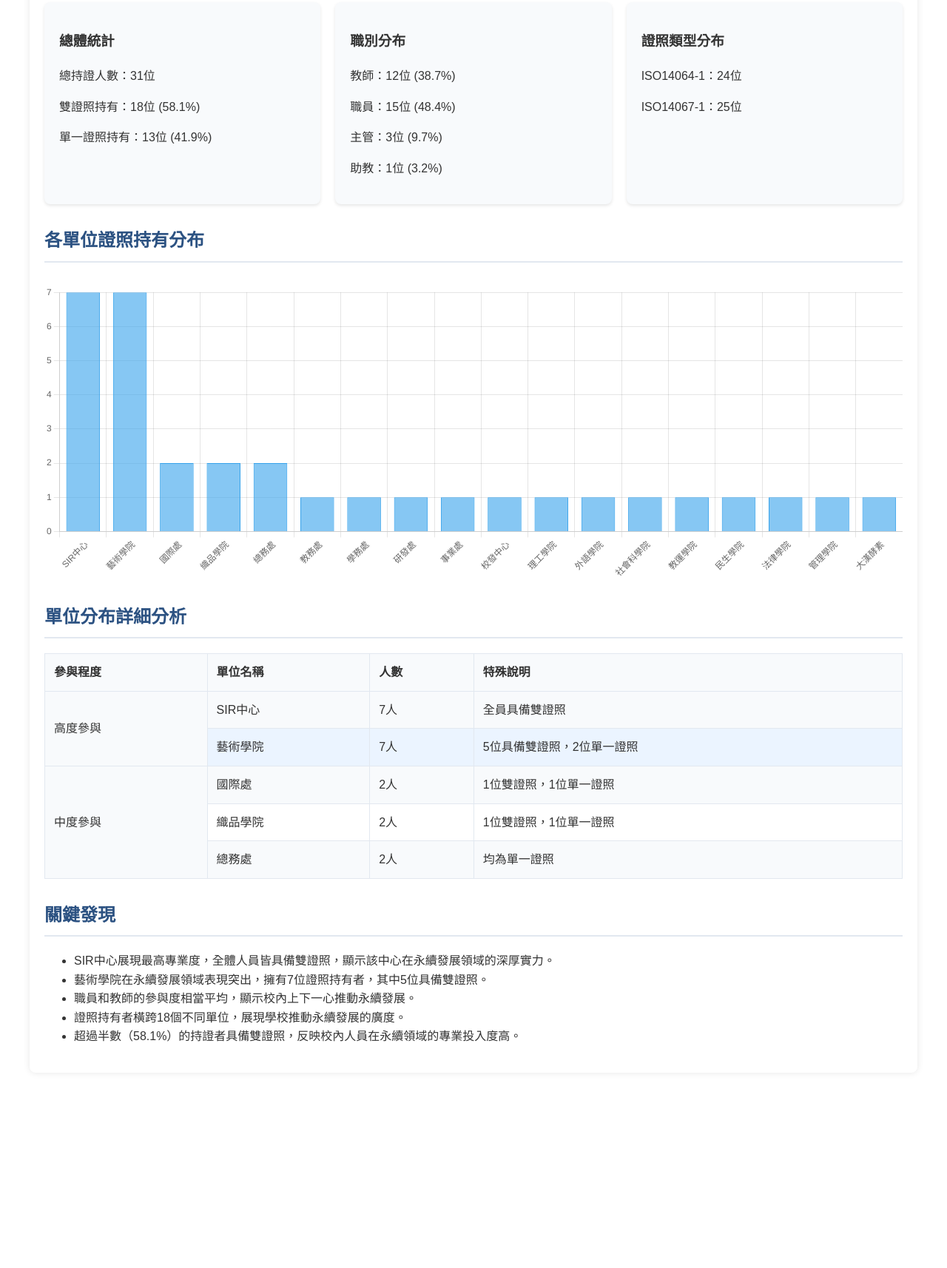
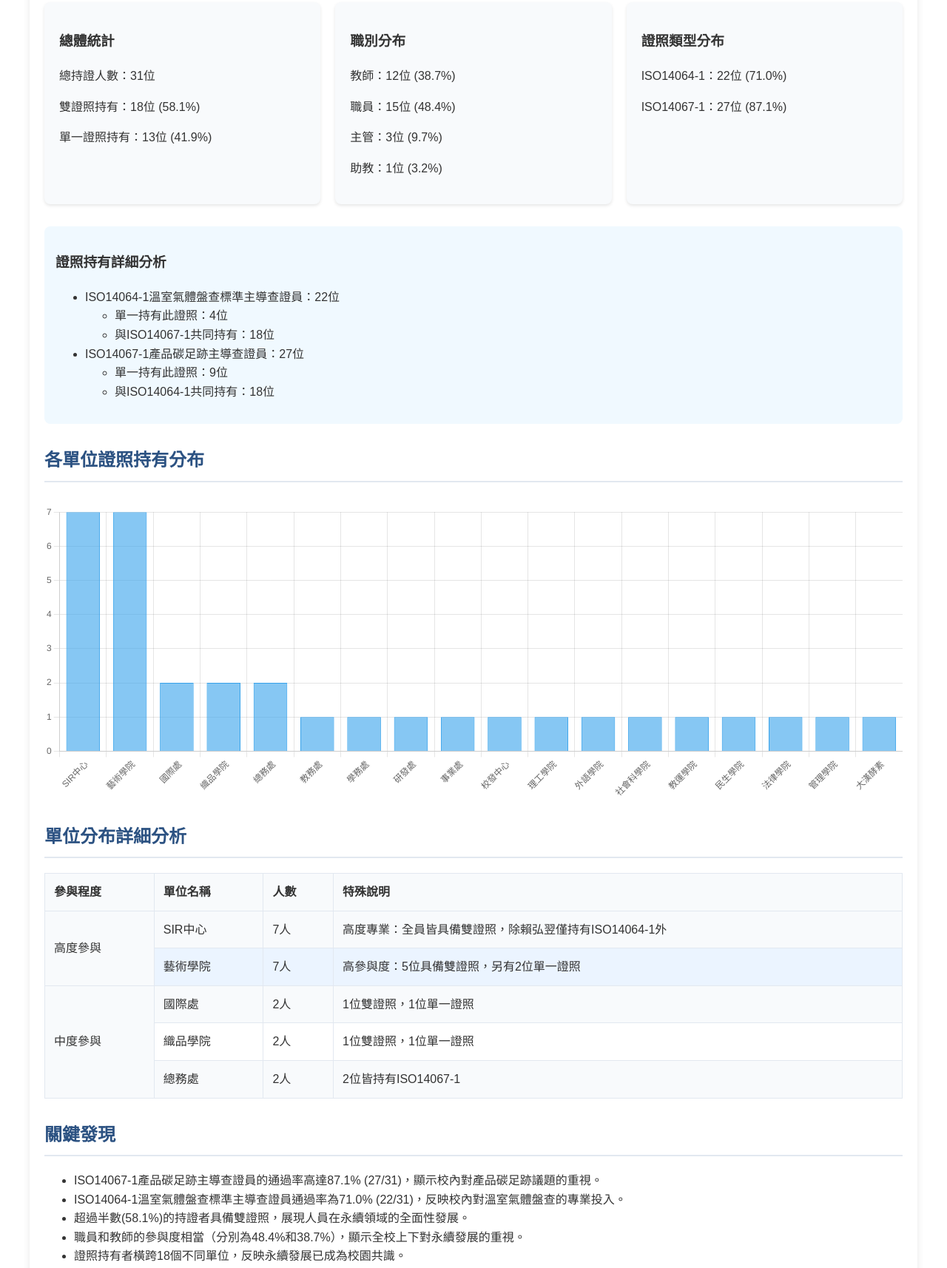
Before and after one commit to fred1357944/analysisforlicense, a plain HTML site: page index.html in a window 1280 px wide. Shown: the part 140-1854 px from the top of the page at 74% size. Before the commit the page ends 1630 px from the top, so only its background shows below. Drawn offline with nearby package versions, Linux system fonts and the light colour scheme.

Commit message:
renew dat

```diff
--- a/index.html
+++ b/index.html
@@ -69,8 +69,14 @@
       .highlight {
         background-color: #ebf4ff;
       }
+      .cert-detail {
+        margin-top: 20px;
+        padding: 15px;
+        background-color: #f0f9ff;
+        border-radius: 8px;
+      }
       .footer {
-        text-align: center;
+        text-align: right;
         color: #718096;
         margin-top: 40px;
         padding-top: 20px;
@@ -98,9 +104,29 @@
         </div>
         <div class="stat-box">
           <h3>證照類型分布</h3>
-          <p>ISO14064-1：24位</p>
-          <p>ISO14067-1：25位</p>
+          <p>ISO14064-1：22位 (71.0%)</p>
+          <p>ISO14067-1：27位 (87.1%)</p>
         </div>
+      </div>
+
+      <div class="cert-detail">
+        <h3>證照持有詳細分析</h3>
+        <ul>
+          <li>
+            ISO14064-1溫室氣體盤查標準主導查證員：22位
+            <ul>
+              <li>單一持有此證照：4位</li>
+              <li>與ISO14067-1共同持有：18位</li>
+            </ul>
+          </li>
+          <li>
+            ISO14067-1產品碳足跡主導查證員：27位
+            <ul>
+              <li>單一持有此證照：9位</li>
+              <li>與ISO14064-1共同持有：18位</li>
+            </ul>
+          </li>
+        </ul>
       </div>
 
       <h2>各單位證照持有分布</h2>
@@ -120,12 +146,12 @@
           <td rowspan="2">高度參與</td>
           <td>SIR中心</td>
           <td>7人</td>
-          <td>全員具備雙證照</td>
+          <td>高度專業：全員皆具備雙證照，除賴弘翌僅持有ISO14064-1外</td>
         </tr>
         <tr class="highlight">
           <td>藝術學院</td>
           <td>7人</td>
-          <td>5位具備雙證照，2位單一證照</td>
+          <td>高參與度：5位具備雙證照，另有2位單一證照</td>
         </tr>
         <tr>
           <td rowspan="3">中度參與</td>
@@ -141,24 +167,32 @@
         <tr>
           <td>總務處</td>
           <td>2人</td>
-          <td>均為單一證照</td>
+          <td>2位皆持有ISO14067-1</td>
         </tr>
       </table>
 
       <h2>關鍵發現</h2>
       <ul>
         <li>
-          SIR中心展現最高專業度，全體人員皆具備雙證照，顯示該中心在永續發展領域的深厚實力。
+          ISO14067-1產品碳足跡主導查證員的通過率高達87.1%
+          (27/31)，顯示校內對產品碳足跡議題的重視。
         </li>
         <li>
-          藝術學院在永續發展領域表現突出，擁有7位證照持有者，其中5位具備雙證照。
+          ISO14064-1溫室氣體盤查標準主導查證員通過率為71.0%
+          (22/31)，反映校內對溫室氣體盤查的專業投入。
         </li>
-        <li>職員和教師的參與度相當平均，顯示校內上下一心推動永續發展。</li>
-        <li>證照持有者橫跨18個不同單位，展現學校推動永續發展的廣度。</li>
         <li>
-          超過半數（58.1%）的持證者具備雙證照，反映校內人員在永續領域的專業投入度高。
+          超過半數(58.1%)的持證者具備雙證照，展現人員在永續領域的全面性發展。
         </li>
+        <li>
+          職員和教師的參與度相當（分別為48.4%和38.7%），顯示全校上下對永續發展的重視。
+        </li>
+        <li>證照持有者橫跨18個不同單位，反映永續發展已成為校園共識。</li>
       </ul>
+
+      <div class="footer">
+        <p>製表日期：2024年12月19日</p>
+      </div>
     </div>
 
     <script>
```
